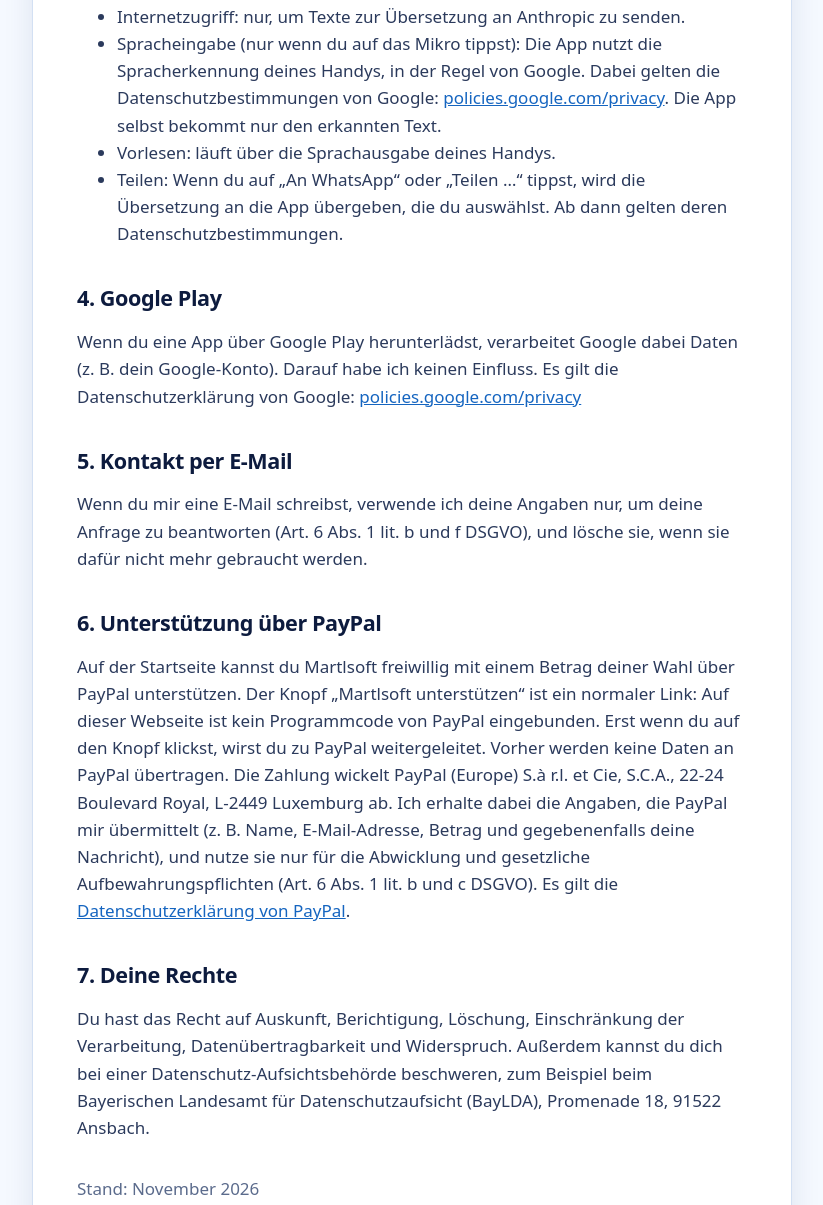
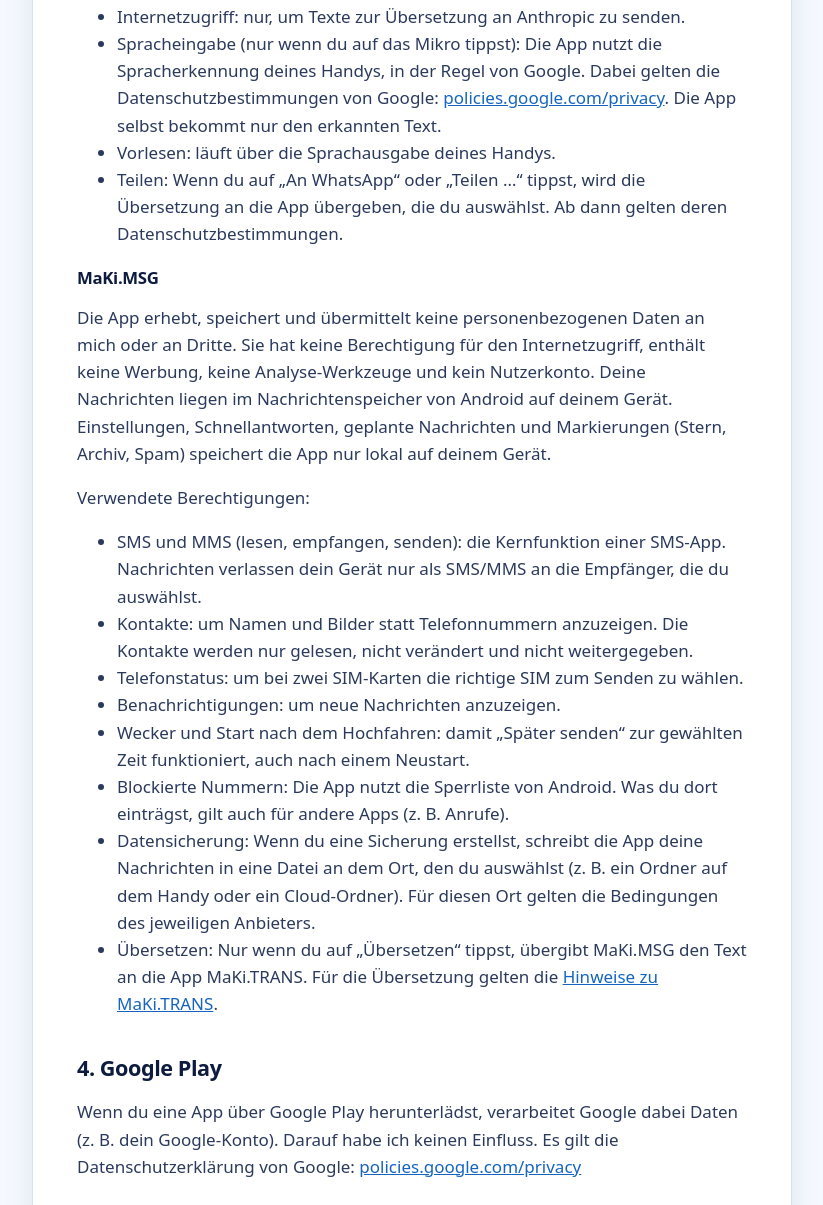
Before and after one commit to Martlsoph/martlsoft, a plain HTML site: page datenschutz.html in a window 1280 px wide. Shown: the part 5039-6244 px from the top of the page, without its empty margins (228-1051 px from the left). Drawn offline with Linux system fonts and the light colour scheme.

Commit message:
MaKi.MSG: App-Eintrag (bald), Datenschutz-Abschnitt und Screenshots
Co-Authored-By: Claude Opus 5.5 <noreply@anthropic.com>

```diff
--- a/datenschutz.html
+++ b/datenschutz.html
@@ -125,6 +125,20 @@
       <li>Teilen: Wenn du auf „An WhatsApp“ oder „Teilen …“ tippst, wird die Übersetzung an die App übergeben, die du auswählst. Ab dann gelten deren Datenschutzbestimmungen.</li>
     </ul>
 
+    <h3 id="maki-msg">MaKi.MSG</h3>
+    <p>Die App erhebt, speichert und übermittelt keine personenbezogenen Daten an mich oder an Dritte. Sie hat keine Berechtigung für den Internetzugriff, enthält keine Werbung, keine Analyse-Werkzeuge und kein Nutzerkonto. Deine Nachrichten liegen im Nachrichtenspeicher von Android auf deinem Gerät. Einstellungen, Schnellantworten, geplante Nachrichten und Markierungen (Stern, Archiv, Spam) speichert die App nur lokal auf deinem Gerät.</p>
+    <p>Verwendete Berechtigungen:</p>
+    <ul>
+      <li>SMS und MMS (lesen, empfangen, senden): die Kernfunktion einer SMS-App. Nachrichten verlassen dein Gerät nur als SMS/MMS an die Empfänger, die du auswählst.</li>
+      <li>Kontakte: um Namen und Bilder statt Telefonnummern anzuzeigen. Die Kontakte werden nur gelesen, nicht verändert und nicht weitergegeben.</li>
+      <li>Telefonstatus: um bei zwei SIM-Karten die richtige SIM zum Senden zu wählen.</li>
+      <li>Benachrichtigungen: um neue Nachrichten anzuzeigen.</li>
+      <li>Wecker und Start nach dem Hochfahren: damit „Später senden“ zur gewählten Zeit funktioniert, auch nach einem Neustart.</li>
+      <li>Blockierte Nummern: Die App nutzt die Sperrliste von Android. Was du dort einträgst, gilt auch für andere Apps (z.&nbsp;B. Anrufe).</li>
+      <li>Datensicherung: Wenn du eine Sicherung erstellst, schreibt die App deine Nachrichten in eine Datei an dem Ort, den du auswählst (z.&nbsp;B. ein Ordner auf dem Handy oder ein Cloud-Ordner). Für diesen Ort gelten die Bedingungen des jeweiligen Anbieters.</li>
+      <li>Übersetzen: Nur wenn du auf „Übersetzen“ tippst, übergibt MaKi.MSG den Text an die App MaKi.TRANS. Für die Übersetzung gelten die <a href="#maki-translator">Hinweise zu MaKi.TRANS</a>.</li>
+    </ul>
+
     <h2>4. Google Play</h2>
     <p>Wenn du eine App über Google Play herunterlädst, verarbeitet Google dabei Daten (z.&nbsp;B. dein Google-Konto). Darauf habe ich keinen Einfluss. Es gilt die Datenschutzerklärung von Google: <a href="https://policies.google.com/privacy" target="_blank" rel="noopener">policies.google.com/privacy</a></p>
 
--- a/js/apps.js
+++ b/js/apps.js
@@ -414,5 +414,37 @@ const APPS = [
         { q: "Geht das auch mit Facebook?", a: "Mit dem Facebook Messenger ja, über <b>Teilen …</b>. Die normale Facebook-App lässt keinen vorausgefüllten Text zu. Dort tippst du auf <b>Alles kopieren</b> und fügst den Text selbst ein. Bei LinkedIn landet geteilter Text als neuer Beitrag. Für Privatnachrichten dort ebenfalls kopieren und einfügen." }
       ]
     }
+  },
+  {
+    id: "maki-msg",
+    name: "MaKi.MSG",
+    tagline: "SMS groß & einfach",
+    short: "SMS und MMS mit großer Schrift und großen Knöpfen – ohne Werbung, ohne Internet.",
+    category: "Kommunikation",
+    icon: "img/apps/maki-msg.png",
+    art: "img/art/reise.svg",
+    banner: "img/apps/maki-msg-titel.png",
+    status: "bald",
+    play: "",
+    neu: true,
+    description:
+      "MaKi.MSG ersetzt die Nachrichten-App auf deinem Handy: große Schrift, große Knöpfe, klare Farben. SMS und Bild-Nachrichten (MMS) schreiben und empfangen, Sicherheitscodes mit einem Tipp kopieren, Nachrichten später senden und Spam aussortieren. Ohne Werbung und ohne Internet – deine Nachrichten bleiben auf deinem Handy.",
+    features: [
+      "Große Schrift in vier Stufen, hell oder dunkel",
+      "SMS, Bilder (MMS) und Gruppen-Nachrichten, zwei SIM-Karten",
+      "Sicherheitscodes mit einem Tipp kopieren – auch aus der Benachrichtigung",
+      "Später senden und eigene Schnellantworten",
+      "Spam-Schutz und Nummern blockieren",
+      "Übersetzen im Chat zusammen mit MaKi.TRANS",
+      "Datensicherung in eine Datei, die du selbst wählst"
+    ],
+    screenshots: [
+      "img/screenshots/maki-msg-unterhaltungen.png",
+      "img/screenshots/maki-msg-code-kopieren.png",
+      "img/screenshots/maki-msg-uebersetzen.png",
+      "img/screenshots/maki-msg-gruppe-mit-bild.png",
+      "img/screenshots/maki-msg-spaeter-senden.png",
+      "img/screenshots/maki-msg-einstellungen.png"
+    ]
   }
 ];
```
Also changed, not shown: img/apps/maki-msg-titel.png (added), img/apps/maki-msg.png (added), img/screenshots/maki-msg-code-kopieren.png (added), img/screenshots/maki-msg-einstellungen.png (added), img/screenshots/maki-msg-gruppe-mit-bild.png (added), img/screenshots/maki-msg-spaeter-senden.png (added), img/screenshots/maki-msg-uebersetzen.png (added), img/screenshots/maki-msg-unterhaltungen.png (added).
